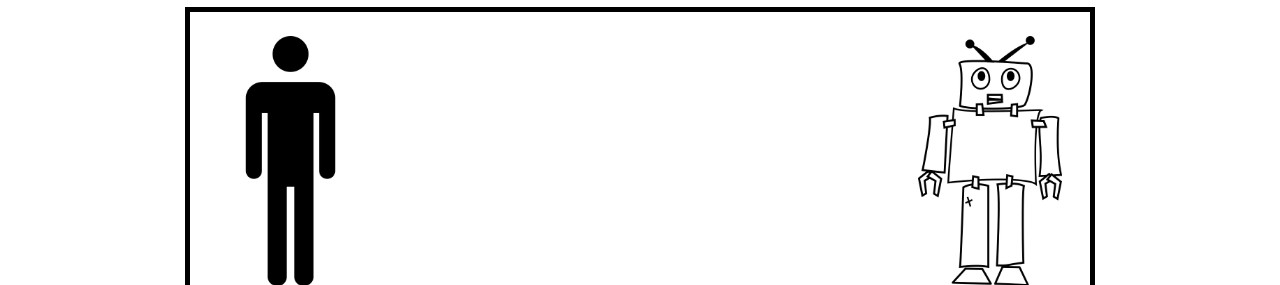
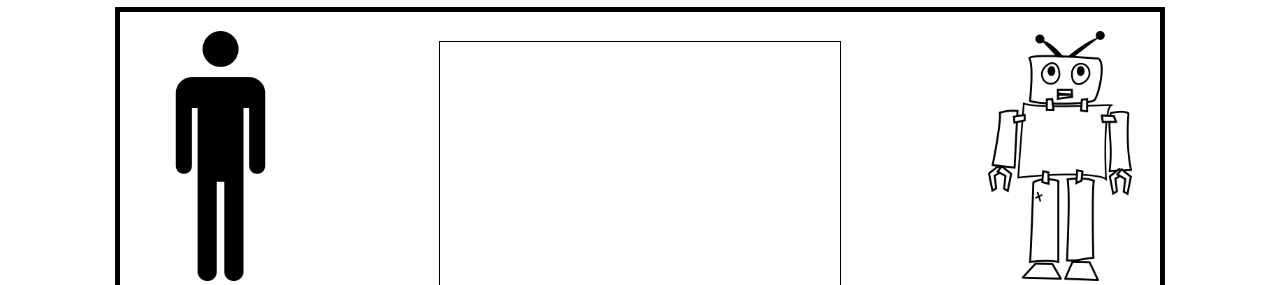
Before and after one commit to MrPoogles/rock-paper-scissors, a plain HTML site: page index.html in a window 1280 px wide. Shown: the part 182-467 px from the top of the page. Drawn offline with Linux system fonts and the light colour scheme.

Commit message:
Increase main display size, change into border-box and space-between

```diff
--- a/style.css
+++ b/style.css
@@ -1,10 +1,11 @@
 .displayMain {
+  box-sizing: border-box;
   height: 350px;
-  width: 900px;
+  width: 1050px;
   border: 5px solid black;
   display: flex;
   align-items: center;
-  justify-content: space-evenly;
+  justify-content: space-between;
 }
 
 .displayBottom {
@@ -58,7 +59,7 @@ p {
 
 .centerView {
   height: 280px;
-  width: 500px;
+  width: 400px;
   display: flex;
   flex-direction: column;
   display: flex;
@@ -66,6 +67,7 @@ p {
   justify-content: center;
   font-size: 30px;
   gap: 25px;
+  border: 1px solid black;
 }
 
 .playerProfile,
@@ -75,7 +77,7 @@ p {
   align-items: center;
   justify-content: center;
   height: 280px;
-  width: 150px;
+  width: 200px;
 }
 
 img {
```
